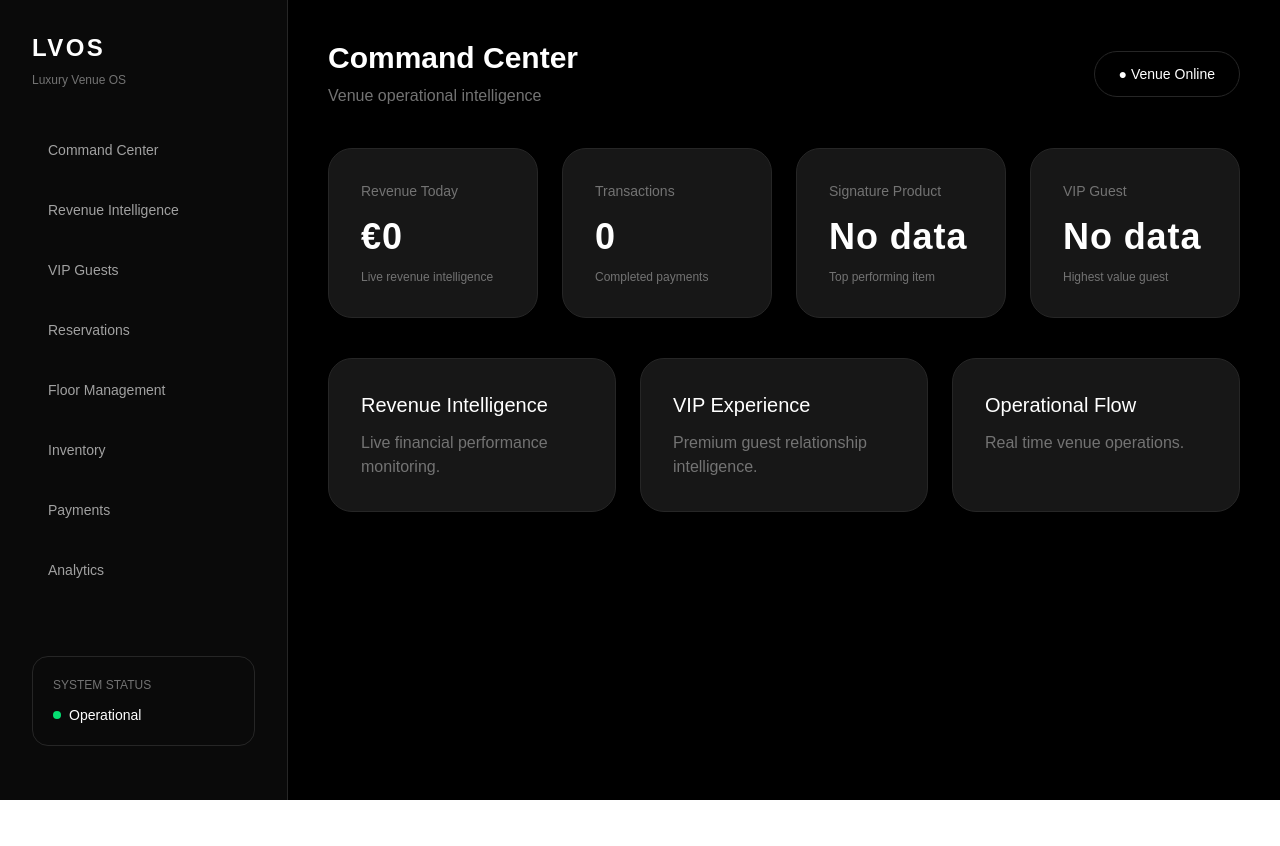
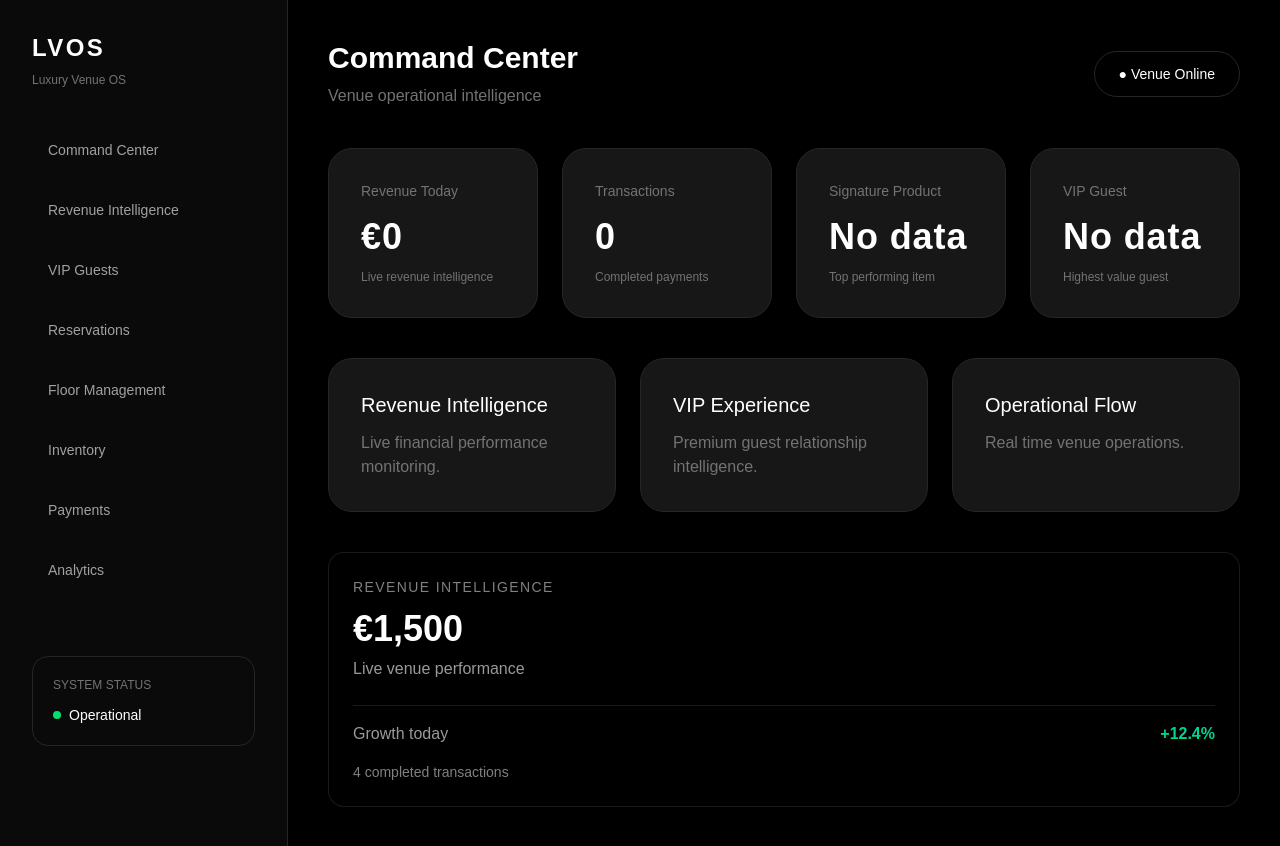
Before and after one commit to davieszarza1-ai/Luxury-Venue-OS, a Next.js app in the folder apps/lvos-web/: page / in a window 1280 px wide. Before the commit the page ends 800 px from the top, so only its background shows below. Built offline with nearby package versions, Linux system fonts and the light colour scheme.

Commit message:
Add revenue intelligence dashboard module

```diff
--- a/apps/lvos-web/src/app/page.tsx
+++ b/apps/lvos-web/src/app/page.tsx
@@ -1,6 +1,8 @@
 import CommandShell from "@/components/command/CommandShell";
 
 import LuxuryCard from "@/components/luxury/LuxuryCard";
+
+import RevenueOverview from "@/components/dashboard/RevenueOverview";
 
 import { getAnalytics } from "@/lib/api";
 
@@ -176,7 +178,9 @@ Real time venue operations.
 
 </section>
 
-
+<section className="mt-10">
+  <RevenueOverview />
+</section>
 
 </CommandShell>
 
--- /dev/null
+++ b/apps/lvos-web/src/components/dashboard/RevenueOverview.tsx
@@ -0,0 +1,31 @@
+export default function RevenueOverview() {
+  return (
+    <section className="rounded-2xl border border-white/10 bg-black/40 p-6 backdrop-blur">
+      <p className="text-sm uppercase tracking-widest text-white/50">
+        Revenue Intelligence
+      </p>
+
+      <h2 className="mt-3 text-4xl font-semibold text-white">
+        €1,500
+      </h2>
+
+      <p className="mt-2 text-white/60">
+        Live venue performance
+      </p>
+
+      <div className="mt-6 flex justify-between border-t border-white/10 pt-4">
+        <span className="text-white/60">
+          Growth today
+        </span>
+
+        <span className="text-emerald-400 font-semibold">
+          +12.4%
+        </span>
+      </div>
+
+      <p className="mt-4 text-sm text-white/50">
+        4 completed transactions
+      </p>
+    </section>
+  );
+}
```
